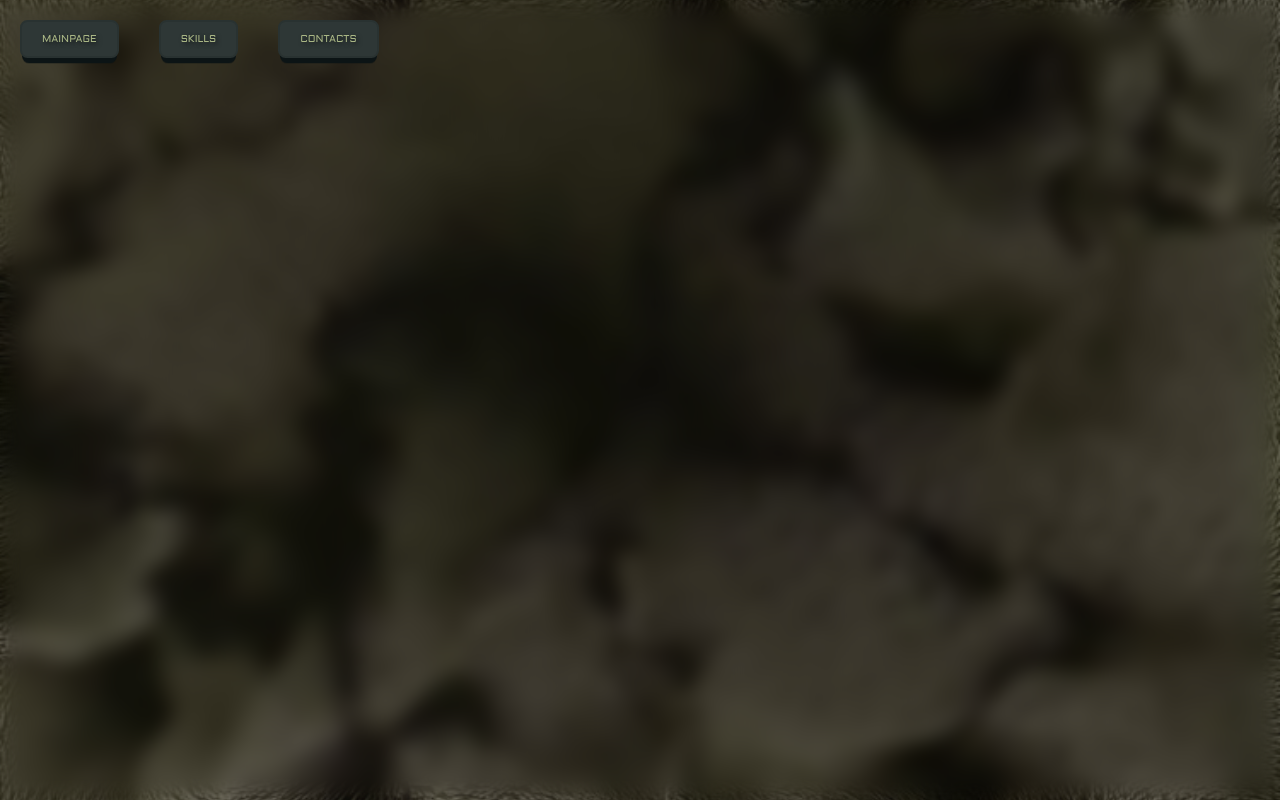
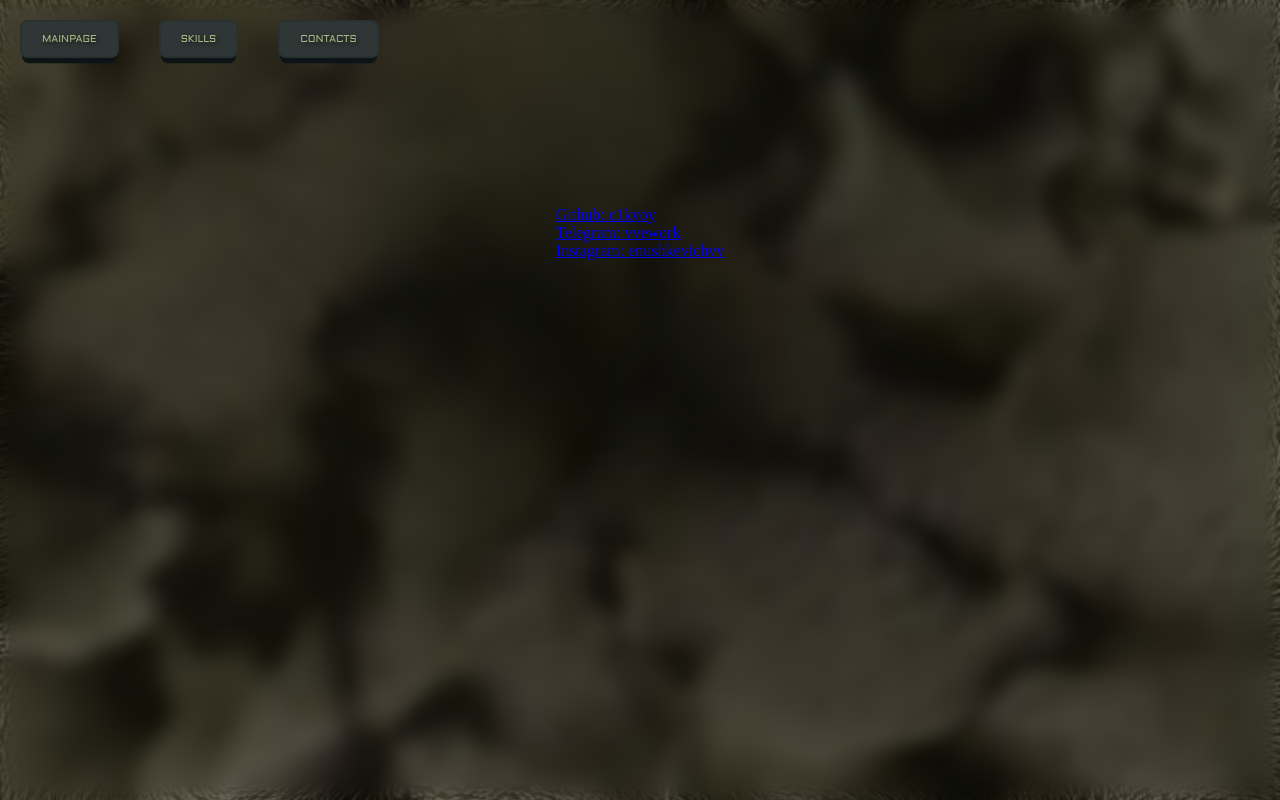
Before and after one commit to c1kvoy/Portfolio-React-learn, a React (Create React App) app: page / in a window 1280 px wide. Both pictures are taken after a click on the button "CONTACTS". Built offline with nearby package versions, Linux system fonts and the light colour scheme.

Commit message:
column of links

```diff
--- a/src/components/Contacts/Contacts.css
+++ b/src/components/Contacts/Contacts.css
@@ -0,0 +1,12 @@
+.contCont {
+    display: flex;
+    flex-direction: column; /* Устанавливаем направление на столбик */
+    align-items: center; /* Центрируем элементы по горизонтали */
+    margin-top: 10%;
+}
+
+.rightJust {
+    text-align: left;
+    display: flex; /* Убедитесь, что это flex-контейнер */
+    flex-direction: column; /* Устанавливаем направление на столбик для ссылок */
+}
--- a/src/components/Contacts/Contacts.jsx
+++ b/src/components/Contacts/Contacts.jsx
@@ -0,0 +1,41 @@
+import React from "react";
+import "./Contacts.css";
+
+const Contacts = ({ gith, teleg, instag }) => {
+	let gitf = `https://github.com/${gith}`;
+	let telegramLink = `https://t.me/${teleg}`;
+	let instagramLink = `https://instagram.com/${instag}`;
+
+	return (
+		<div className="contCont">
+			<div className="rightJust">
+				<a
+					href={gitf}
+					className="gitlink"
+					target="_blank"
+					rel="noopener noreferrer"
+				>
+					Github: {gith}
+				</a>
+				<a
+					href={telegramLink}
+					className="tglink"
+					target="_blank"
+					rel="noopener noreferrer"
+				>
+					Telegram: {teleg}
+				</a>
+				<a
+					href={instagramLink}
+					className="instalink"
+					target="_blank"
+					rel="noopener noreferrer"
+				>
+					Instagram: {instag}
+				</a>
+			</div>
+		</div>
+	);
+};
+
+export default Contacts;
--- a/src/components/Name/Name.jsx
+++ b/src/components/Name/Name.jsx
@@ -2,7 +2,7 @@ import React from 'react';
 import avatar from '../../images/avatar.jpg';
 import './Name.css'
 
-const Name = () => {
+const Name = ({name1, name2}) => {
     return (
         <div>
             <header className="App-header">
@@ -12,7 +12,7 @@ const Name = () => {
                         alt="Avatar"
                         className="avatar"
                     />
-                    <h1 className='MyName'>Vsevolod Enushkevich</h1>
+                    <h1 className='MyName'>{name1} {name2}</h1>
                 </div>
             </header>
         </div>
--- a/src/components/Page.jsx
+++ b/src/components/Page.jsx
@@ -1,20 +1,25 @@
 import React from "react";
 import Name from "./Name/Name";
 // import Stack from "./Stack/Stack";
-// import Contacts from "./Contacts/Contacts";
+import Contacts from "./Contacts/Contacts";
 import { useState } from 'react';
 import './Page.css'
 
 const Page = () => {
     let [page, setPage] = useState("main");
+    let name1_ = "Vsevolod"
+    let name2_ = "Enushkevich" // прокинул пропсы по приколу ну а че нет
+    let github = "c1kvoy"
+    let telegram = "vvework"
+    let instagram = "enushkevichvv"
     return (
         <div className="Page">
             <button className="mainButton" onClick={() => setPage("main")}>Mainpage</button>
             <button className="stackButton" onClick={() => setPage("stack")}>Skills</button>
             <button className="contactsButton" onClick={() => setPage("contacts")}>Contacts</button>
-            {page === "main" && <Name />}
-            {/* {page === "stack" && <Stack />}
-            {page === "contacts" && <Contacts />} */}
+            {page === "main" && <Name name1={name1_} name2={name2_} />}
+            {/* {page === "stack" && <Stack />} */}
+            {page === "contacts" && <Contacts gith={github} teleg={telegram} instag={instagram} />}
         </div>
     )
 }
```
Also changed, not shown: src/components/Name/Name.css (+6 -8 lines).
